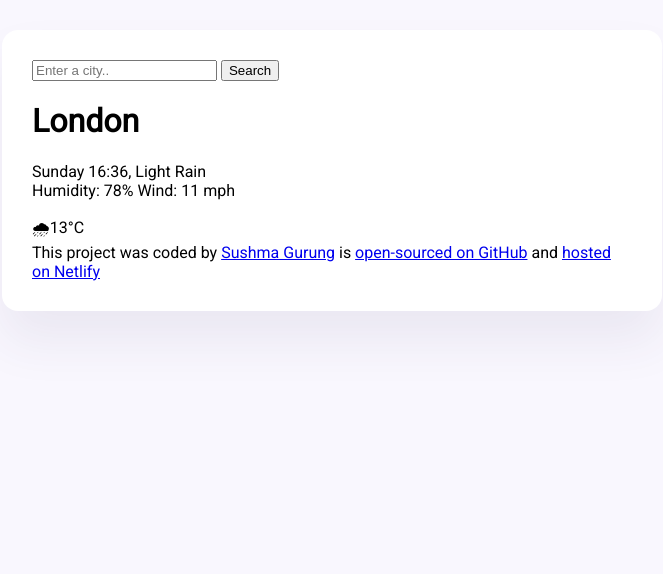
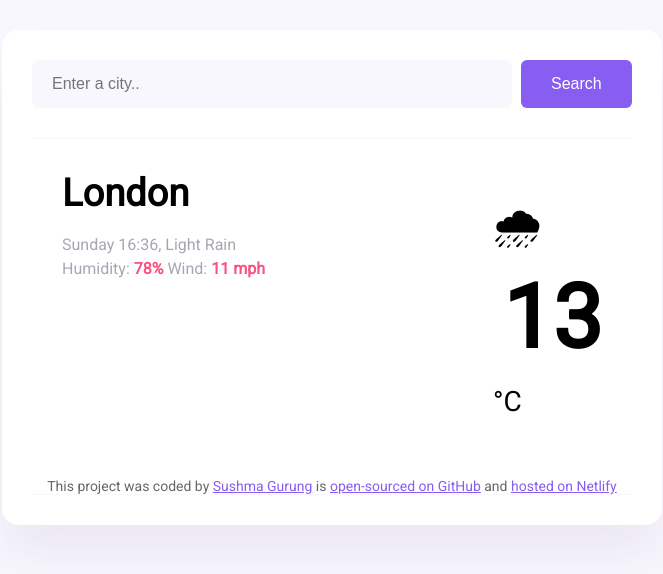
Before and after one commit to 10Sumi10/weather-app, a plain HTML site: page index.html in a window 1280 px wide. Shown: the whole page, without its empty margins (308-971 px from the left). Drawn offline with Linux system fonts and the light colour scheme.

Commit message:
Added basic css

```diff
--- a/index.html
+++ b/index.html
@@ -1,3 +1,4 @@
+<!DOCTYPE html>
 <html lang="en">
 	<head>
 		<meta charset="UTF-8" />
@@ -14,21 +15,32 @@
 	<body>
 		<div class="weather-app">
 			<header>
-				<form>
-					<input type="search" placeholder="Enter a city.." required />
-					<input type="submit" value="Search" />
+				<form class="search-form">
+					<input
+						type="search"
+						placeholder="Enter a city.."
+						required
+						class="search-form-input"
+					/>
+					<input type="submit" value="Search" class="search-form-button" />
 				</form>
 			</header>
 			<main>
-				<div>
-					<h1>London</h1>
-					<p>
-						Sunday 16:36, Light Rain
-						<br />
-						Humidity: 78% Wind: 11 mph
-					</p>
+				<div class="weather-app-data">
+					<div>
+						<h1 class="weather-app-city">London</h1>
+						<p class="weather-app-details">
+							Sunday 16:36, Light Rain
+							<br />
+							Humidity: <strong>78%</strong> Wind: <strong>11 mph</strong>
+						</p>
+					</div>
+					<div>
+						<div class="weather-app-icon">🌧</div>
+						<div class="weather-app-temperature">13</div>
+						<div class="weather-app-unit">°C</div>
+					</div>
 				</div>
-				<div>🌧13°C</div>
 			</main>
 			<footer>
 				This project was coded by
--- a/src/style.css
+++ b/src/style.css
@@ -2,6 +2,10 @@ body {
 	background-color: #f9f7fe;
 	font-family: "Roboto", sans-serif;
 }
+a {
+	color: #885df1;
+}
+
 .weather-app {
 	background: white;
 	max-width: 600px;
@@ -10,3 +14,70 @@ body {
 	box-shadow: 0 30px 50px rgba(65, 50, 100, 0.08);
 	border-radius: 16px;
 }
+header {
+	border-bottom: 1px solid #f9f7fe;
+	padding: 0 0 30px 0;
+}
+.search-form-input {
+	background-color: #f9f7fe;
+	border: none;
+	border-radius: 6px;
+	width: 80%;
+	font-size: 16px;
+	padding: 15px 20px;
+}
+.search-form-button {
+	background: #885df1;
+	padding: 15px 30px;
+	border: none;
+	font-size: 16px;
+	margin-left: 5px;
+	border-radius: 6px;
+	color: white;
+}
+main {
+	padding: 30px;
+}
+.weather-app-data {
+	display: flex;
+	justify-content: space-between;
+}
+.weather-app-city {
+	margin: 0;
+	font-size: 38px;
+	line-height: 48px;
+}
+.weather-app-details {
+	font-size: 16px;
+	color: rgba(39, 33, 66, 0.4);
+	line-height: 24px;
+	font-weight: 500;
+}
+.weather-app-details strong {
+	color: #f65282;
+}
+
+.weather-app-temperature-container {
+	display: flex;
+}
+.weather-app-icon {
+	font-size: 44px;
+	margin-top: 22px;
+}
+.weather-app-temperature {
+	font-size: 88px;
+	margin-left: 10px;
+	font-weight: bold;
+}
+.weather-app-unit {
+	margin-top: 16px;
+	font-size: 28px;
+}
+footer {
+	border-bottom: 1px solid #f9f7fe;
+	padding: 30px 0 0 0;
+	text-align: center;
+	font-size: 14px;
+	font-weight: 500;
+	color: rgba(0, 0, 0, 0.6);
+}
```
